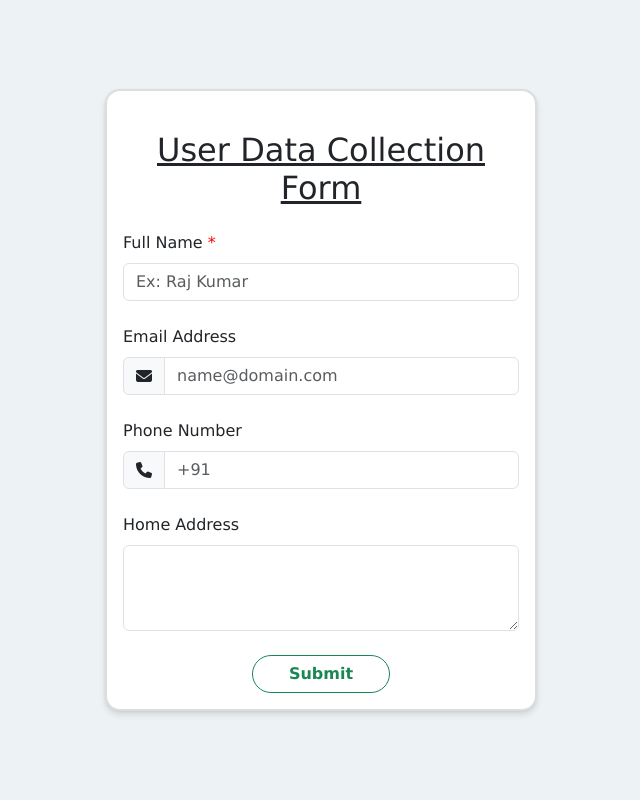
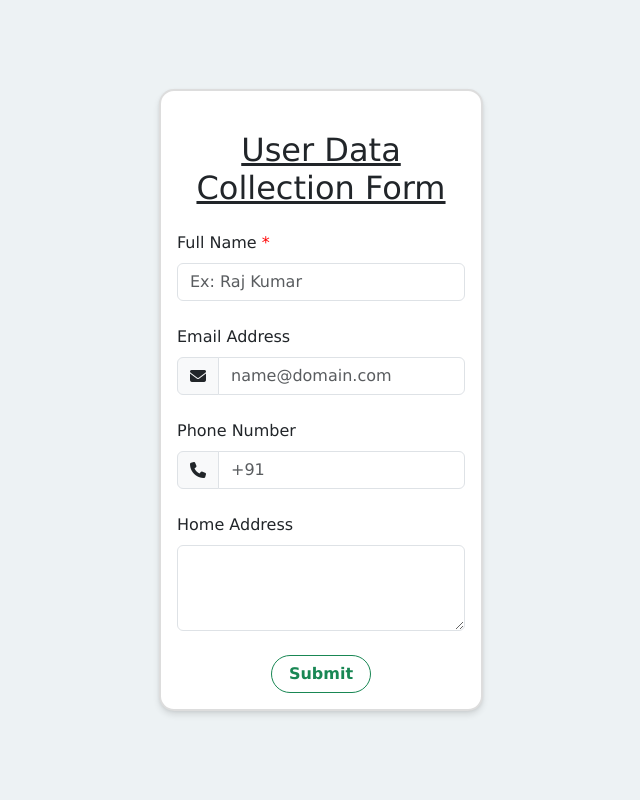
Before and after one commit to RushilReddy909/Backend-Landing-Page, a Flask app: template templates/index.html in a window 1280 px wide. Shown: the part 66-866 px from the top of the page, without its empty margins (319-959 px from the left). Run offline with Flask 3, Linux system fonts and the light colour scheme; the template is opened without the code that fills it, so the values that code supplies are empty.

Commit message:
CSS changes

```diff
--- a/static/style.css
+++ b/static/style.css
@@ -51,17 +51,6 @@ main {
     left: auto;
 }
 
-.form-div {
-    width: 75%;
-    display: flex;
-    justify-content: center;
-    align-items: center;
-}
-
-.form-div > form {
-    width: 45%;
-}
-
 .form-button {
     display: flex;
     justify-content: center;
--- a/templates/index.html
+++ b/templates/index.html
@@ -46,7 +46,9 @@
     myModal.show();
 </script>
 {% endif %}
-<div class="form-div">
+<div class="container">
+    <div class="row">
+        <div class="offset-lg-4 col-lg-4 col-md-12">
             <form method="post" class="p-3 m-3 shadow-border">
                 <h2 style="text-align: center; text-decoration: underline;" class="my-4">User Data Collection Form</h2>
                 <div class="form-name my-4">
@@ -80,4 +82,6 @@
                 </div>
             </form>
         </div>
+    </div>
+</div>
 {% endblock %}
```
Lines whose indentation alone changed are shown as unchanged.
